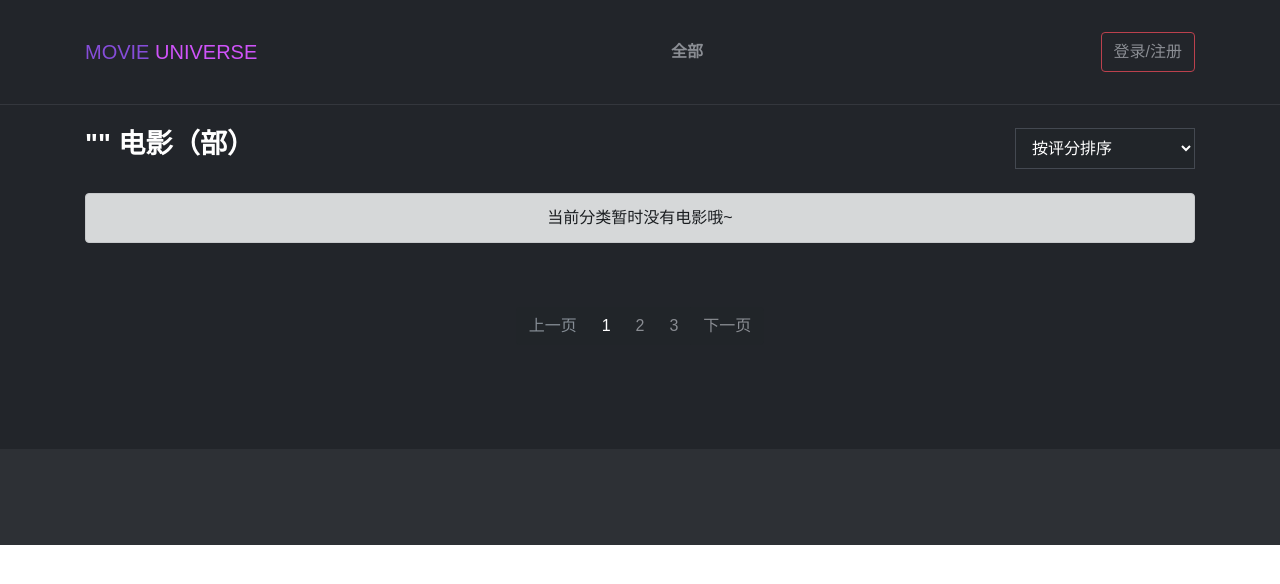
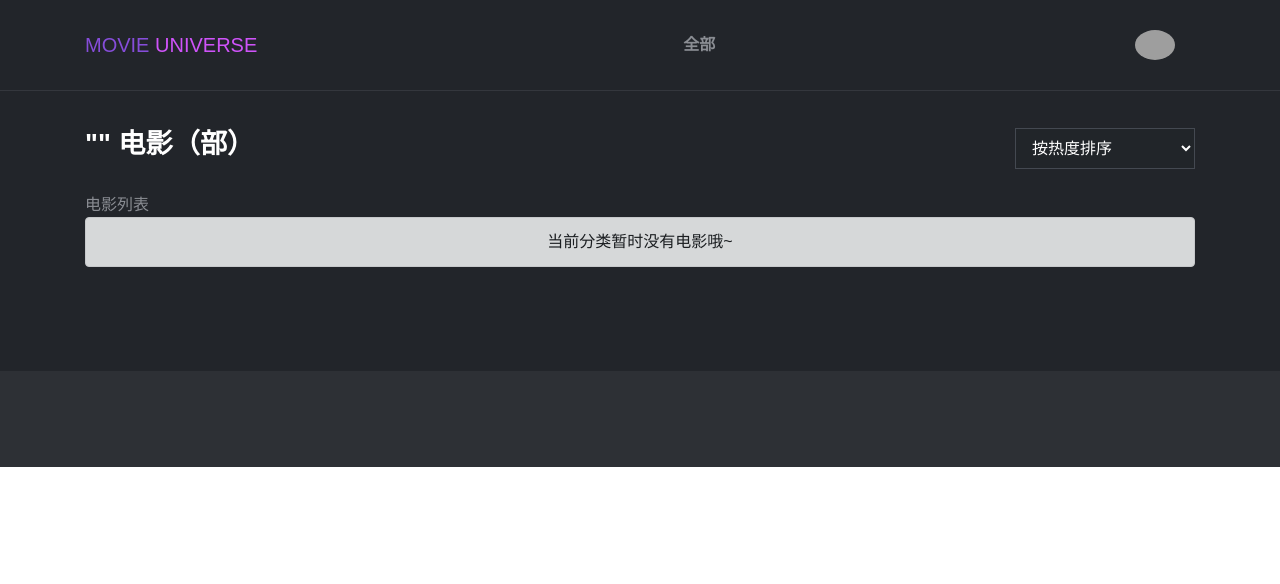
Before and after one commit to Mercury-circle/VisualizationPlatformForFilm, a Flask app: template DataAnalysisSystem/templates/category.html in a window 1280 px wide. Shown: the top 584 px of the page. Run offline with Flask 2, Linux system fonts and the light colour scheme; the template is opened without the code that fills it, so the values that code supplies are empty; the visitor is signed in with stand-in values (Sample User, id 1); parts of the project's set-up code (start-up, migrations or seed data) failed here and were passed over; some libraries are stand-ins or nearby versions; some web fonts are replaced; grey boxes are pictures that could not be loaded.

Commit message:
update category

```diff
--- a/DataAnalysisSystem/app.py
+++ b/DataAnalysisSystem/app.py
@@ -1,5 +1,5 @@
-import numpy
-from flask import Flask,request,render_template,session,redirect
+import numpy,copy
+from flask import Flask, request, render_template, session, redirect, jsonify
 from utils import query
 from utils.getFilmData import *
 from utils.getSearchData import *
@@ -8,7 +8,7 @@ from utils.getRateData import *
 from utils.getRegionData import *
 from utils.getDirActorData import *
 from utils.getCommentsCloud import *
-
+from datetime import datetime
 
 app = Flask(__name__)
 app.secret_key = 'This is secret_key you know ?'
@@ -250,70 +250,61 @@ def userHome():
     )
 
 
-# 分类列表页路由
 @app.route('/category/', defaults={'type': 'all'})
 @app.route('/category/<type>')
 def category(type):
     # 获取所有电影数据
     all_films = getFilmInfoTable()
 
+    # 初始化 sort_by 变量，默认为 rate
+    sort_by = request.args.get("sort", "popular")
+
     # 过滤电影数据
     if type == 'all':
         film_list = all_films
     else:
-        film_list = [film for film in all_films if type in film[8].split(',')]  # 假设类型在第8列
+        film_list = [film for film in all_films if type in film[8].split(',')]  # 类型在第8列
+
+    # 深拷贝 film_list 防止污染原始数据
+    sorted_film_list = copy.deepcopy(film_list)
+
+    # 根据 sort_by 参数排序
+    if sort_by == "rate":
+        # 按评分降序排序（rate字段在索引2）
+        def convert_rate(rate_str):
+            try:
+                return float(rate_str) if rate_str.strip() else 0.0
+            except ValueError:
+                return 0.0  # 如果转换失败，设置一个默认值
+
+        sorted_film_list = sorted(
+            sorted_film_list,
+            key=lambda x: convert_rate(x[2]),
+            reverse=True
+        )
+    elif sort_by == "releaseDate":
+        # 按上映时间降序排序（假设日期字段在索引11）
+        def parse_date(date_str):
+            try:
+                return datetime.strptime(date_str, '%Y-%m-%d')
+            except (ValueError, TypeError):
+                return datetime.min  # 或者使用其他默认日期
+
+        sorted_film_list = sorted(
+            sorted_film_list,
+            key=lambda x: parse_date(x[11]) if x[11] not in (None, '') else datetime.min,
+            reverse=True
+        )
 
     return render_template(
         'category.html',
-        film_list=film_list,
+        film_list=sorted_film_list,
         current_type=type,
         type_list=getAllTypes(),
-        movie_count=len(film_list))
+        movie_count=len(sorted_film_list),
+        sort_by=sort_by
+    )
 
-# #电影分类页面
-# @app.route('/movie/', defaults={'type': 'all'})
-# @app.route('/movie/<type>',methods=['GET','POST'])
-# def movieDetail(type):
-#     email = session.get('email')
-#     movieCount, maxRate, maxActors, maxRegion, typeCount, maxLang = getFilmData()
-#     typeDic = getTypesPieChart()
-#     row, columns = getRateLineChart()
-#
-#     # 获取所有电影数据
-#     all_films = getFilmInfoTable()
-#
-#     # 根据类型过滤电影
-#     if type == 'all':
-#         filmInfoTable = all_films
-#     else:
-#         filmInfoTable = []
-#         for film in all_films:
-#             # 电影类型存储在索引8，格式为逗号分隔的字符串（如"剧情,动作"）
-#             film_types = film[8].split(',')
-#             if type in film_types:
-#                 filmInfoTable.append(film)
-#
-#     typeList = getAllTypes()
-#     typeRow, typeColumns = getRateDataByType(type)
-#
-#     return render_template(
-#         'category.html',
-#         email=email,
-#         movieCount=movieCount,
-#         maxRate=maxRate,
-#         maxActors=maxActors,
-#         maxRegion=maxRegion,
-#         typeCount=typeCount,
-#         maxLang=maxLang,
-#         typeDic=typeDic,
-#         row=row,
-#         columns=columns,
-#         filmInfoTable=filmInfoTable,
-#         typeList=typeList,
-#         type=type,
-#         typeRow=typeRow,
-#         typeColumns=typeColumns
-#     )
 
 if __name__ == '__main__':
     app.run(debug=True)
--- a/DataAnalysisSystem/templates/category.html
+++ b/DataAnalysisSystem/templates/category.html
@@ -30,6 +30,11 @@
     <!-- 新增电影详情页专用样式 -->
     <style>
         /* 新增电影卡片样式 */
+         .avatar {
+    width: 60px;
+    margin-right: 10px;
+    padding: 10px;
+}
         .movie-card {
             background: #2d3035;
             border: 1px solid #34373d;
@@ -113,7 +118,7 @@
         /* 分类导航 */
         .genre-nav {
             background: #22252a;
-            padding: 20px 0;
+
         }
 
         .genre-link {
@@ -262,7 +267,9 @@
             </div>
 
             <div class="right-menu">
-                <a href="/login" class="btn btn-outline-danger">登录/注册</a>
+<!--                <a href="/login" class="btn btn-outline-danger">登录/注册</a>-->
+                                    <div class="avatar"><img src="/static/avatar.jpg" alt="..." class="img-fluid rounded-circle"></div>
+
             </div>
         </div>
     </nav>
@@ -281,41 +288,84 @@
                 </h2>
 
                 <!-- 排序下拉菜单 -->
+
+
+                <!-- 排序下拉菜单 -->
                     <div class="sort-filter">
-                    <select class="form-control bg-dark text-white" style="width: 180px;">
-                        <option>按评分排序</option>
-                        <option>按上映时间排序</option>
-                        <option>按热度排序</option>
+                        <select class="form-control bg-dark text-white" style="width: 180px;" id="sort-select">
+                            <option value="popular">按热度排序</option>
+                            <option value="rate" {% if sort_by =='rate'%} selected
+                                    {% endif %}>按评分排序</option>
+                            <option value="releaseDate" {% if sort_by =='releaseDate' %}selected{% endif %}>按上映时间排序</option>
+
                         </select>
                     </div>
+<!--                <div class="sort-filter">-->
+<!--                    <select class="form-control bg-dark text-white" style="width: 180px;">-->
+<!--                        <option>按评分排序</option>-->
+<!--                        <option>按上映时间排序</option>-->
+<!--                        <option>按热度排序</option>-->
+<!--                    </select>-->
+<!--                </div>-->
             </div>
 
+             电影列表
+<!--            <div class="row">-->
+<!--                {% for film in film_list %}-->
+<!--                <div class="col-xl-2 col-lg-3 col-md-4 col-sm-6 mb-4">-->
+<!--                    <div class="movie-card h-100">-->
+<!--                        <a href="/movie/{{ film[0] }}" class="d-block position-relative">-->
+<!--                            &lt;!&ndash; 电影海报 &ndash;&gt;-->
+<!--                            <div class="movie-poster"-->
+<!--                                 style="background-image: url('{{ film[5] }}')">-->
+<!--                                <div class="movie-rating">-->
+<!--                                    {{ film[2] }}-->
+<!--                                </div>-->
+<!--                            </div>-->
+
+<!--                            &lt;!&ndash; 电影信息 &ndash;&gt;-->
+<!--                            <div class="movie-info">-->
+<!--                                <h5 class="movie-title">{{ film[1] }}</h5>-->
+<!--                                <div class="movie-meta">-->
+<!--                                    <p class="mb-1">-->
+<!--                                        <i class="fa fa-clock-o"></i>-->
+<!--                                        {{ film[12] }}分钟-->
+<!--                                    </p>-->
+<!--                                    <p class="mb-0">-->
+<!--                                        <i class="fa fa-calendar"></i>-->
+<!--                                        {{ film[11] }}-->
+<!--                                    </p>-->
+<!--                                </div>-->
+<!--                            </div>-->
+<!--                        </a>-->
+<!--                    </div>-->
+<!--                </div>-->
+<!--                {% else %}-->
+<!--                <div class="col-12">-->
+<!--                    <div class="alert alert-dark text-center">-->
+<!--                        当前分类暂时没有电影哦~-->
+<!--                    </div>-->
+<!--                </div>-->
+<!--                {% endfor %}-->
+<!--            </div>-->
+
             <!-- 电影列表 -->
-            <div class="row">
+<div class="row" id="movie-list">
     {% for film in film_list %}
     <div class="col-xl-2 col-lg-3 col-md-4 col-sm-6 mb-4">
         <div class="movie-card h-100">
             <a href="/movie/{{ film[0] }}" class="d-block position-relative">
                 <!-- 电影海报 -->
-                            <div class="movie-poster"
-                                 style="background-image: url('{{ film[5] }}')">
-                                <div class="movie-rating">
-                                    {{ film[2] }}
-                                </div>
+                <div class="movie-poster" style="background-image: url('{{ film[5] }}')">
+                    <div class="movie-rating">{{ film[2] }}</div>
                 </div>
 
                 <!-- 电影信息 -->
                 <div class="movie-info">
                     <h5 class="movie-title">{{ film[1] }}</h5>
                     <div class="movie-meta">
-                                    <p class="mb-1">
-                                        <i class="fa fa-clock-o"></i>
-                                        {{ film[12] }}分钟
-                                    </p>
-                                    <p class="mb-0">
-                                        <i class="fa fa-calendar"></i>
-                                        {{ film[11] }}
-                                    </p>
+                        <p class="mb-1"><i class="fa fa-clock-o"></i> {{ film[12] }}分钟</p>
+                        <p class="mb-0"><i class="fa fa-calendar"></i> {{ film[11] }}</p>
                     </div>
                 </div>
             </a>
@@ -323,33 +373,12 @@
     </div>
     {% else %}
     <div class="col-12">
-                    <div class="alert alert-dark text-center">
-                        当前分类暂时没有电影哦~
-                    </div>
+        <div class="alert alert-dark text-center">当前分类暂时没有电影哦~</div>
     </div>
     {% endfor %}
 </div>
 
-            <!-- 分页控件 -->
-            <nav class="mt-5">
-                <ul class="pagination justify-content-center">
-                    <li class="page-item disabled">
-                        <a class="page-link bg-dark border-dark" href="#">上一页</a>
-                    </li>
-                    <li class="page-item active">
-                        <a class="page-link bg-dark border-dark" href="#">1</a>
-                    </li>
-                    <li class="page-item">
-                        <a class="page-link bg-dark border-dark" href="#">2</a>
-                    </li>
-                    <li class="page-item">
-                        <a class="page-link bg-dark border-dark" href="#">3</a>
-                    </li>
-                    <li class="page-item">
-                        <a class="page-link bg-dark border-dark" href="#">下一页</a>
-                    </li>
-                </ul>
-            </nav>
+
         </div>
     </main>
 
@@ -360,19 +389,13 @@
 
     <!-- 新增分类页专用脚本 -->
     <script>
-        // 初始化排序功能
-        $('.sort-filter select').change(function() {
-            const sortType = $(this).val();
-            // 这里添加排序逻辑
-            console.log('当前排序方式：', sortType);
+    document.getElementById('sort-select').addEventListener('change', function () {
+        const selectedSort = this.value;
+        const url = new URL(window.location.href);
+        url.searchParams.set('sort', selectedSort);
+        window.location.href = url.toString();
     });
 
-        // 分页点击处理
-        $('.pagination .page-item:not(.disabled)').click(function() {
-            const pageNum = $(this).find('.page-link').text();
-            // 这里添加分页请求逻辑
-            console.log('跳转到页码：', pageNum);
-        });
     </script>
 </body>
 </html>
```
Also changed, not shown: DataAnalysisSystem/templates/userIndex.html (+7 -2 lines). Lines whose indentation alone changed are shown as unchanged.
